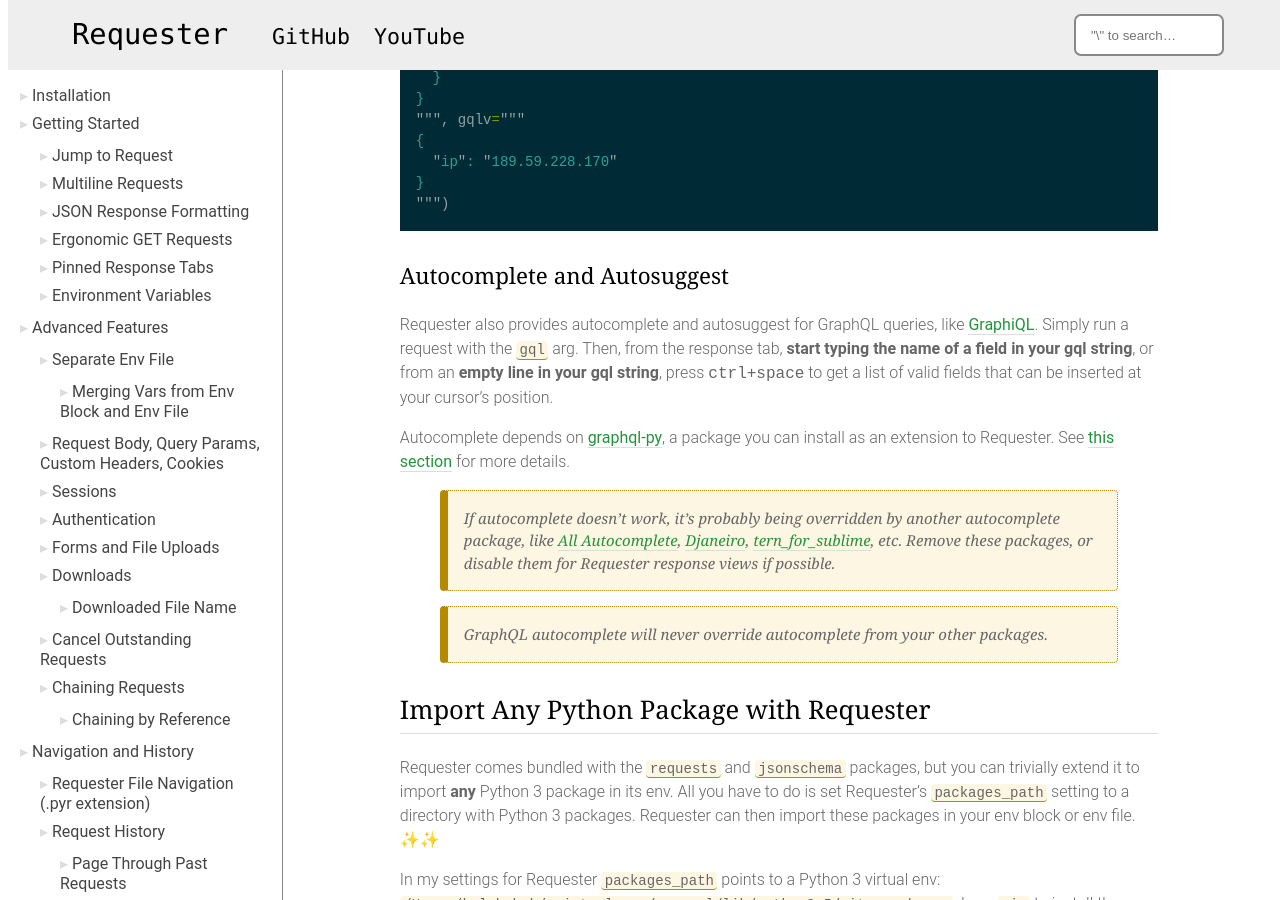
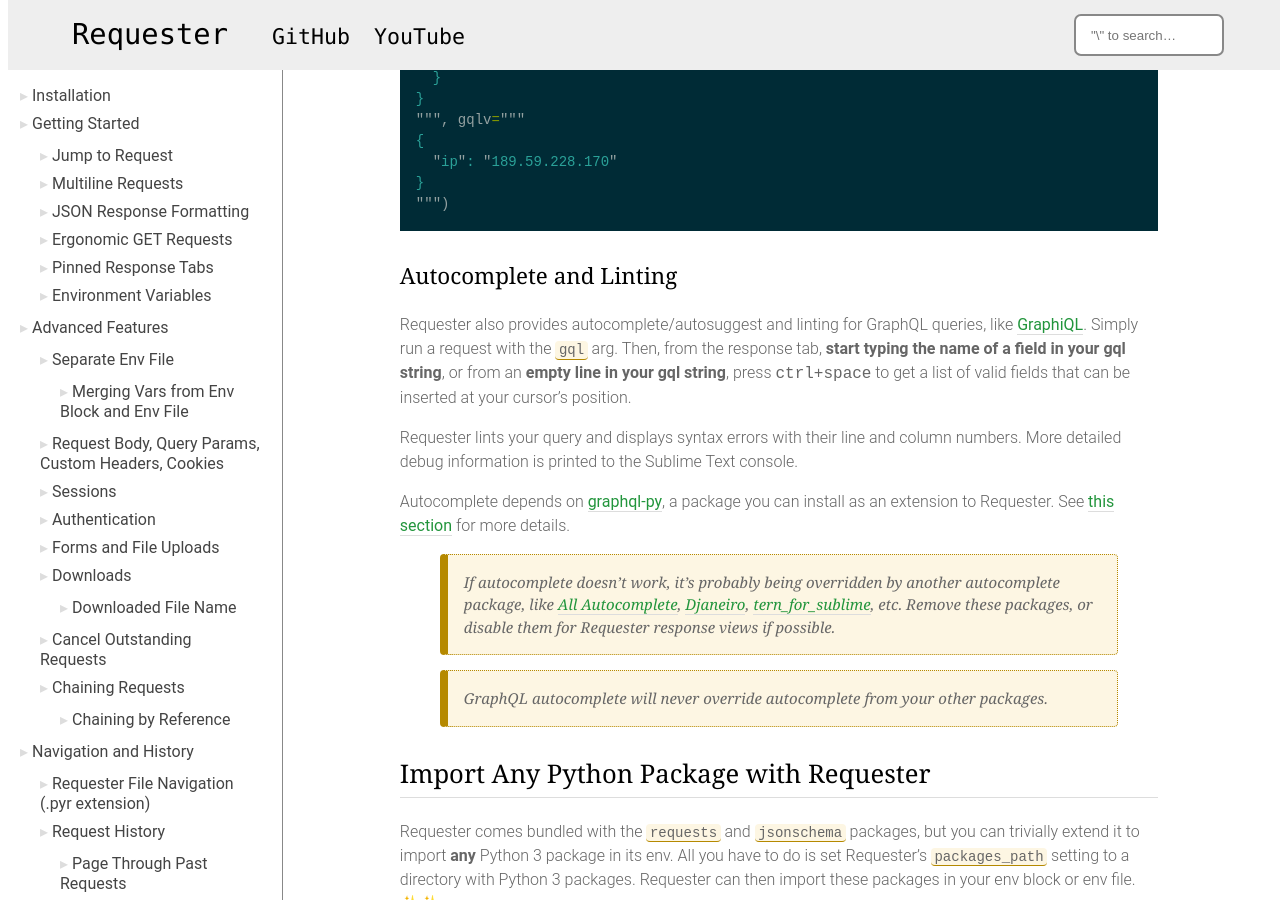
Before and after one commit to kylebebak/Requester, a Jekyll site: the page built from docs/index.html, in a window 1280 px wide and 900 px high, scrolled down 11645 px. Built offline with Jekyll 4.4.1, drawn with Linux system fonts in a browser that asks for light colours; comment, search, counter and statistics services are not loaded.

Commit message:
Small docs change

```diff
--- a/docs/_content/body.md
+++ b/docs/_content/body.md
@@ -382,8 +382,10 @@
 ~~~
 
 
-### Autocomplete and Autosuggest
-Requester also provides autocomplete and autosuggest for GraphQL queries, like [GraphiQL](https://github.com/graphql/graphiql). Simply run a request with the `gql` arg. Then, from the response tab, __start typing the name of a field in your gql string__, or from an __empty line in your gql string__, press <kbd>ctrl+space</kbd> to get a list of valid fields that can be inserted at your cursor's position.
+### Autocomplete and Linting
+Requester also provides autocomplete/autosuggest and linting for GraphQL queries, like [GraphiQL](https://github.com/graphql/graphiql). Simply run a request with the `gql` arg. Then, from the response tab, __start typing the name of a field in your gql string__, or from an __empty line in your gql string__, press <kbd>ctrl+space</kbd> to get a list of valid fields that can be inserted at your cursor's position.
+
+Requester lints your query and displays syntax errors with their line and column numbers. More detailed debug information is printed to the Sublime Text console.
 
 Autocomplete depends on [graphql-py](https://github.com/ivelum/graphql-py/), a package you can install as an extension to Requester. See [this section](#import-any-python-package-with-requester) for more details.
 
--- a/docs/_content/toc.md
+++ b/docs/_content/toc.md
@@ -25,7 +25,7 @@
   + [Explore Hyperlinked APIs (HATEOAS)](#explore-hyperlinked-apis-hateoas)
   + [Options Requests](#options-requests)
 - [GraphQL](#graphql)
-  + [Autocomplete and Autosuggest](#autocomplete-and-autosuggest)
+  + [Autocomplete and Linting](#autocomplete-and-linting)
 - [Import Any Python Package with Requester](#import-any-python-package-with-requester)
   + [Pip3 Quickstart](#pip3-quickstart)
   + [OAuth1 and OAuth2](#oauth1-and-oauth2)
```
Also changed, not shown: README.md.
